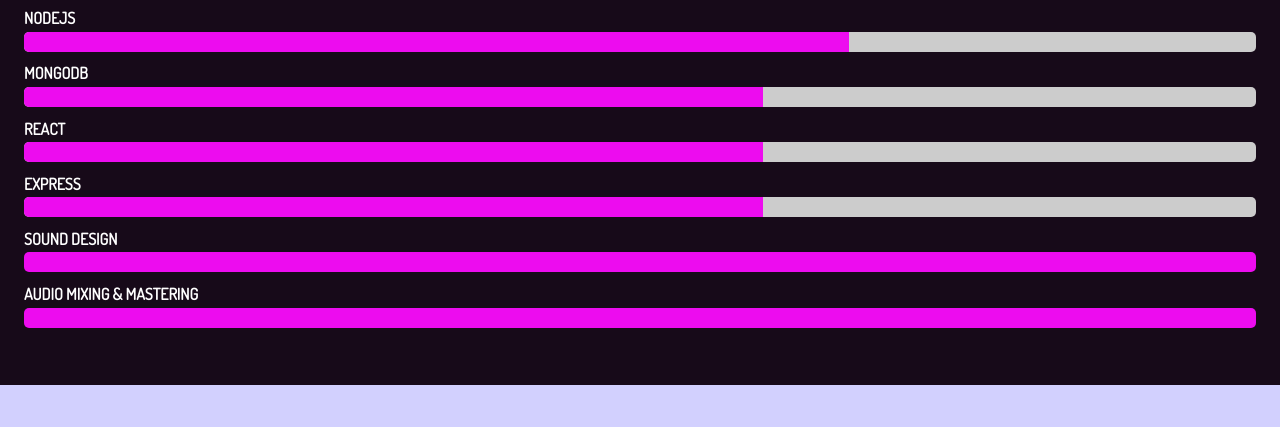
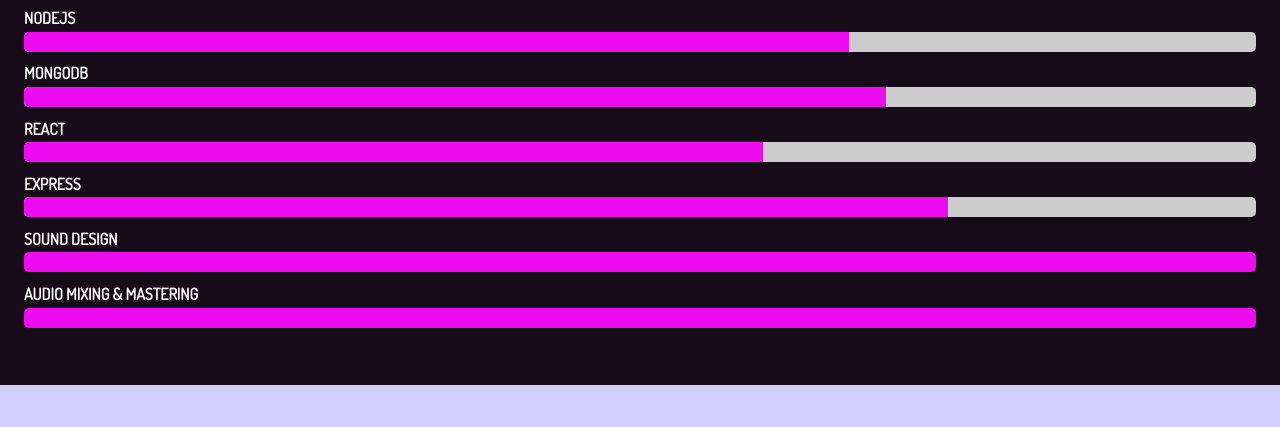
Before and after one commit to MaxDeale/dealeDevelopment, a website: page about.html in a window 1280 px wide. Shown: the part 1359-1786 px from the top of the page. Drawn offline with Linux system fonts and the light colour scheme; a web font is replaced by a local one.

Commit message:
Add files via upload

```diff
--- a/about.html
+++ b/about.html
@@ -106,7 +106,7 @@
             </div>
             <h4>MongoDB</h4>
             <div class="progess">
-                <div style="width:60%"></div>
+                <div style="width:70%"></div>
             </div>
             <h4>React</h4>
             <div class="progess">
@@ -114,7 +114,7 @@
             </div>
             <h4>Express</h4>
             <div class="progess">
-                <div style="width:60%"></div>
+                <div style="width:75%"></div>
             </div>
             <h4>Sound Design</h4>
             <div class="progess">
```
